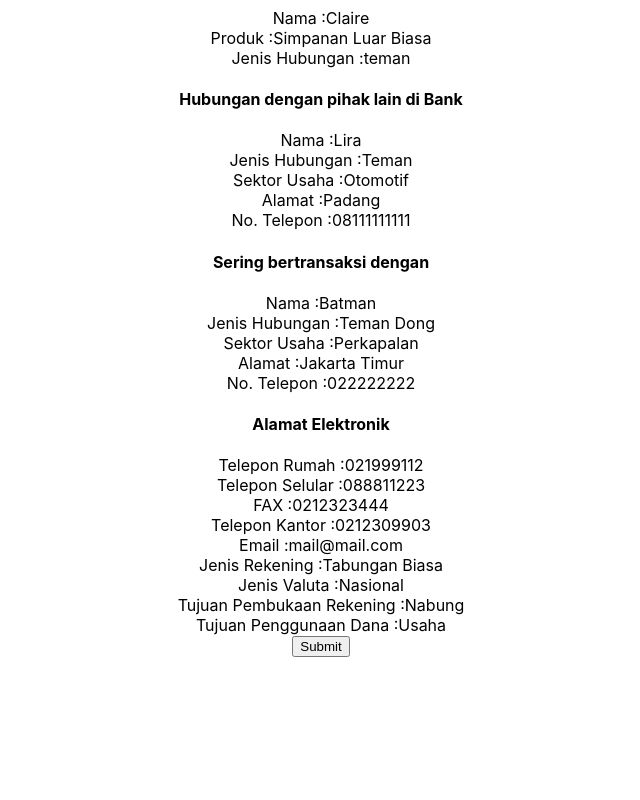
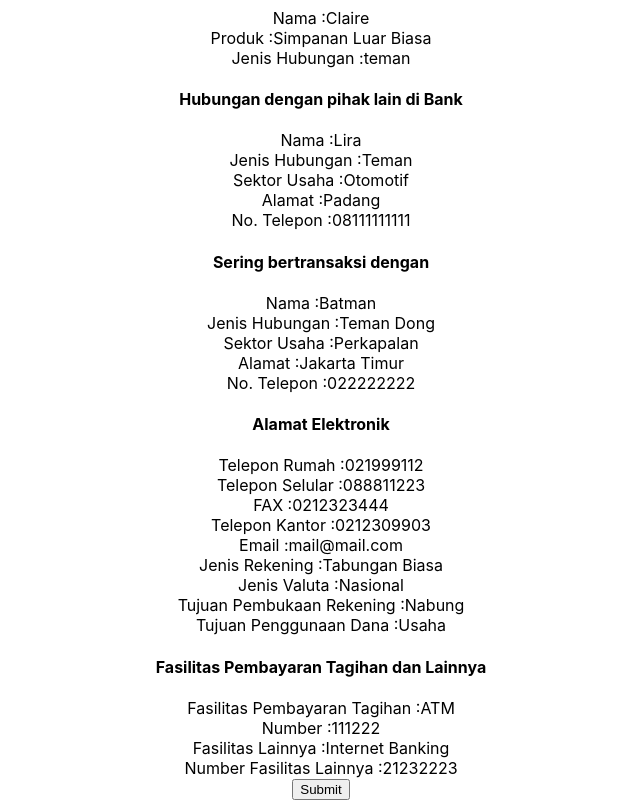
Before and after one commit to DeppaTori/current-account, a React (Create React App) app: page /confirmation in a window 1280 px wide. Shown: the part 1716-2516 px from the top of the page, without its empty margins (319-959 px from the left). Before the commit the page ends 2373 px from the top, so only its background shows below. Built offline with nearby package versions, Linux system fonts and the light colour scheme.

Commit message:
add fasilitas pembayaran tagihan on confirmation page

```diff
--- a/src/constants.js
+++ b/src/constants.js
@@ -123,6 +123,12 @@ export const confirmationData = {
     TujuanPembukaanRekening: "Nabung",
     TujuanPenggunaanDana: "Usaha",
   },
+  fasilitasPembayaranTagihan: {
+    FasilitasPembayaranTagihan: "ATM",
+    Number: "111222",
+    FasilitasLainnya: "Internet Banking",
+    NumberFasilitasLainnya: "21232223",
+  },
 };
 
 export const confirmationLabels = {
@@ -176,4 +182,10 @@ export const confirmationLabels = {
     "Tujuan Pembukaan Rekening",
     "Tujuan Penggunaan Dana",
   ],
+  fasilitasPembayaranTagihan: [
+    "Fasilitas Pembayaran Tagihan",
+    "Number",
+    "Fasilitas Lainnya",
+    "Number Fasilitas Lainnya",
+  ],
 };
--- a/src/pages/Confirmation.js
+++ b/src/pages/Confirmation.js
@@ -19,6 +19,7 @@ export const Confirmation = () => {
     hubunganDgnPihakLain,
     seringBertransaksiDengan,
     alamatElektronik,
+    fasilitasPembayaranTagihan,
   } = confirmationLabels;
   const pendapatanPerBulanLabelValues = generateLabelValues(
     pendapatanRataPerBulan,
@@ -56,6 +57,11 @@ export const Confirmation = () => {
   const alamatElektronikLabelValues = generateLabelValues(
     alamatElektronik,
     confirmationData.alamatElektronik
+  );
+
+  const fasilitasPembayaranTagihanLabelValues = generateLabelValues(
+    fasilitasPembayaranTagihan,
+    confirmationData.fasilitasPembayaranTagihan
   );
 
   return (
@@ -101,6 +107,11 @@ export const Confirmation = () => {
         fields={alamatElektronikLabelValues}
         prefixId="AEID_"
       />
+      <GenericFields
+        title="Fasilitas Pembayaran Tagihan dan Lainnya"
+        fields={fasilitasPembayaranTagihanLabelValues}
+        prefixId="FTLID_"
+      />
       <button>Submit</button>
     </>
   );
```
Also changed, not shown: 1 other file (tests, documents, lock files or other folders).
